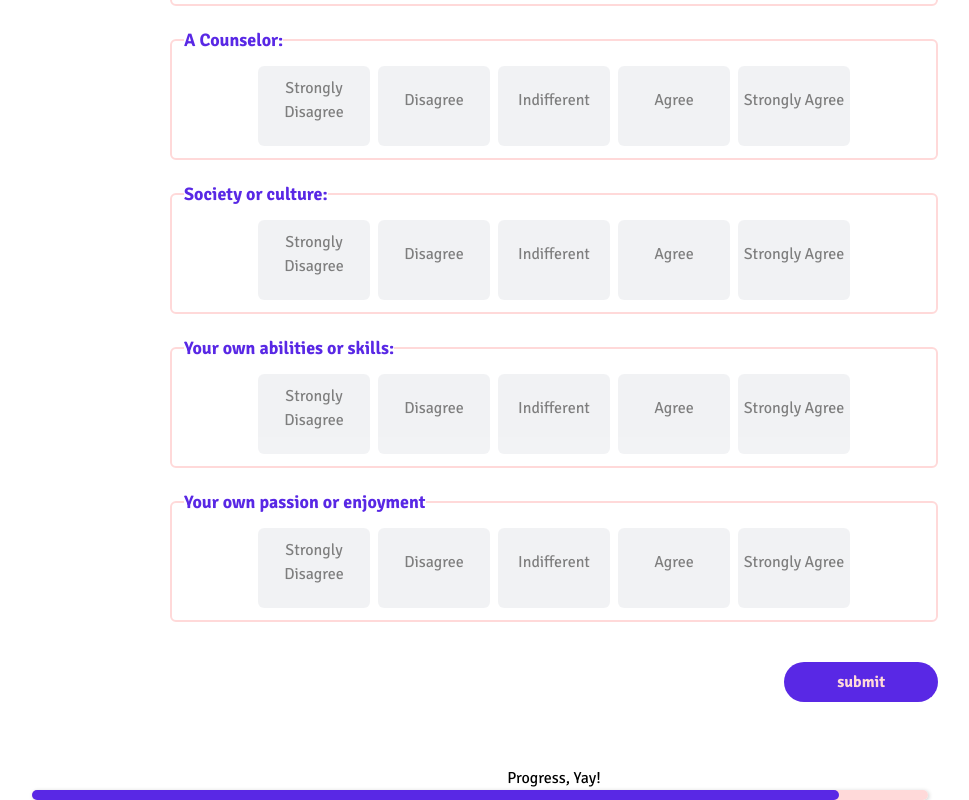
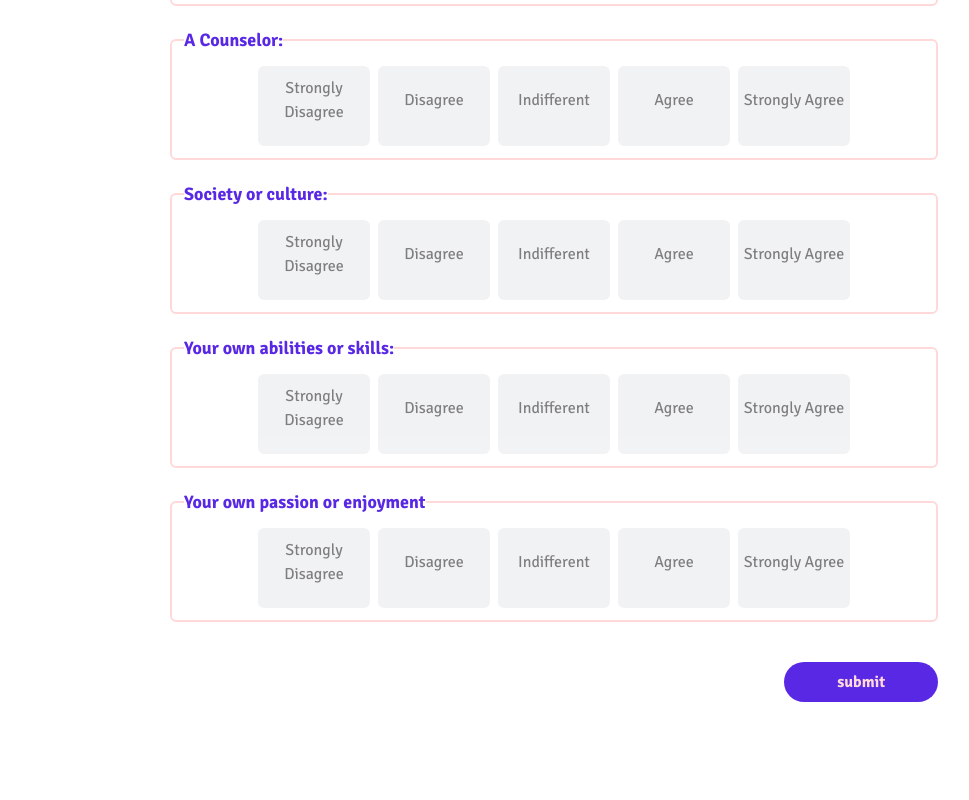
Before and after one commit to Vaugnie-Lindsey/SurveyApp, a React (Create React App) app: page /SurveyPage in a window 1280 px wide. Shown: the part 5406-6206 px from the top of the page, without its empty margins (86-1055 px from the left). After the commit the page ends 6172 px from the top, so only its background shows below. Built offline with nearby package versions, Linux system fonts and the light colour scheme.

Commit message:
remove progress bar

```diff
--- a/src/Pages/SurveyPage.jsx
+++ b/src/Pages/SurveyPage.jsx
@@ -279,8 +279,6 @@ const SurveyPage = () => {
         </button>
       </div>
     </form>
-    <label htmlFor="progress">Progress, Yay!</label>
-    <progress id="progress" max={100} value={90} className="rounded-lg"></progress>
     </div>
   );
 };
```
